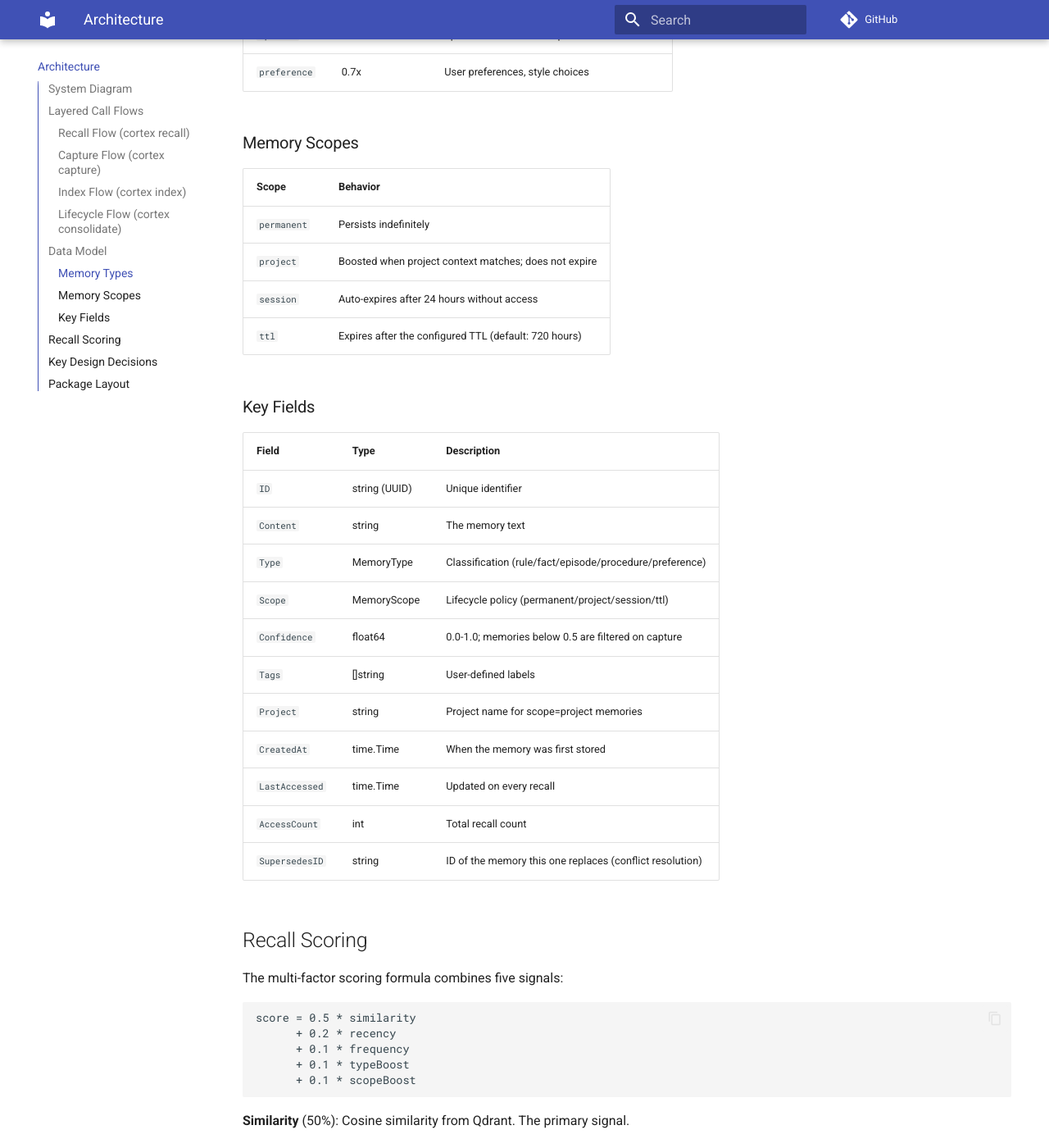
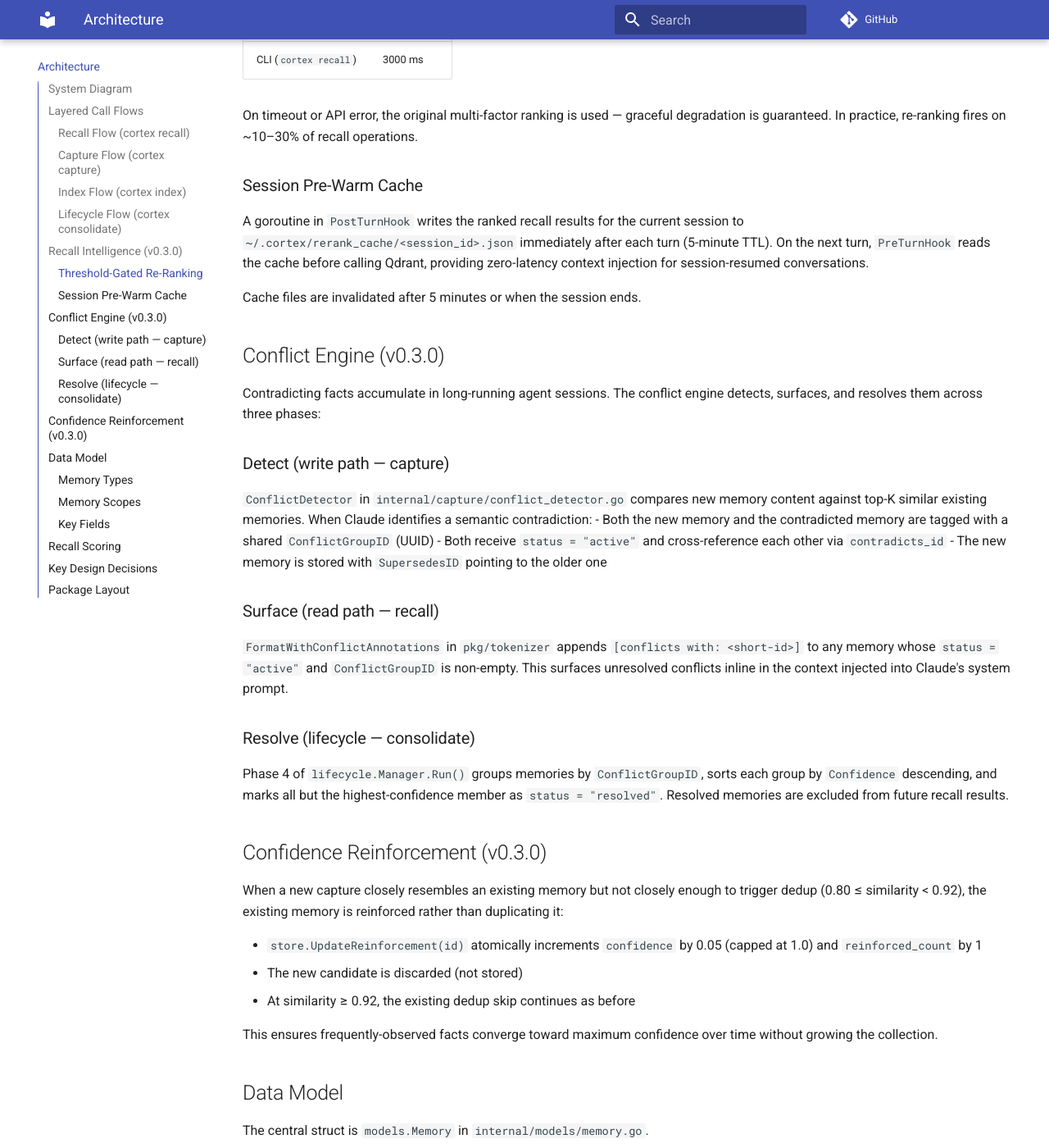
Before and after one commit to ajitpratap0/openclaw-cortex, an MkDocs documentation site: the page built from docs/ARCHITECTURE.md, in a window 1280 px wide and 1400 px high, scrolled down 2759 px. Shown: the whole window at 82% size. Built offline with MkDocs 1.6.1 and Material for MkDocs 9.7.7, drawn with Linux system fonts in a browser that asks for light colours; comment, search, counter and statistics services are not loaded; some of the changed text lies outside the part shown.

Commit message:
docs: add CHANGELOG v0.3.0/v0.2.0, CITATION v0.3.0, ARCHITECTURE v0.3.0 sections, hooks multi-turn, benchmarks re-ranking, SECURITY.md, sitemap 9 URLs, mkdocs nav
Tasks 1-6, 16, 17:
- CHANGELOG.md: v0.3.0 and v0.2.0 entries
- CITATION.cff: bump to v0.3.0, 13 keywords
- docs/ARCHITECTURE.md: recall intelligence, conflict engine, confidence reinforcement sections
- docs/hooks.md: multi-turn context section
- docs/benchmarks.md: LLM re-ranking and pre-warm cache latency rows
- SECURITY.md: vulnerability reporting policy
- docs/sitemap.xml: regenerated with 9 URLs
- mkdocs.yml: add Deployment and FAQ to nav

````diff
--- a/docs/ARCHITECTURE.md
+++ b/docs/ARCHITECTURE.md
@@ -104,7 +104,58 @@ cmd/cmd_lifecycle.go
        -- TTL expiry: delete memories past their time-to-live
        -- session decay: expire session-scoped memories after 24h inactivity
        -- consolidation: merge near-duplicate memories
+       -- conflict resolution: group by ConflictGroupID, keep highest confidence, mark losers resolved
 ```
+
+## Recall Intelligence (v0.3.0)
+
+### Threshold-Gated Re-Ranking
+
+Standard multi-factor scoring is deterministic but cannot reason about semantic nuance. When the top-4 result scores are tightly clustered (spread ≤ 0.15), the ranking is ambiguous and a stronger signal is needed.
+
+`ShouldRerank` in `internal/recall/recall.go` computes `max_score − min_score` over the top-4 candidates. When the spread falls at or below the threshold, it dispatches the candidates to Claude (via `internal/recall/reasoner.go`) with a latency budget enforced by `context.WithTimeout`:
+
+| Context | Budget |
+|---------|--------|
+| Hook (PreTurnHook) | 100 ms |
+| CLI (`cortex recall`) | 3000 ms |
+
+On timeout or API error, the original multi-factor ranking is used — graceful degradation is guaranteed. In practice, re-ranking fires on ~10–30% of recall operations.
+
+### Session Pre-Warm Cache
+
+A goroutine in `PostTurnHook` writes the ranked recall results for the current session to `~/.cortex/rerank_cache/<session_id>.json` immediately after each turn (5-minute TTL). On the next turn, `PreTurnHook` reads the cache before calling Qdrant, providing zero-latency context injection for session-resumed conversations.
+
+Cache files are invalidated after 5 minutes or when the session ends.
+
+## Conflict Engine (v0.3.0)
+
+Contradicting facts accumulate in long-running agent sessions. The conflict engine detects, surfaces, and resolves them across three phases:
+
+### Detect (write path — capture)
+
+`ConflictDetector` in `internal/capture/conflict_detector.go` compares new memory content against top-K similar existing memories. When Claude identifies a semantic contradiction:
+- Both the new memory and the contradicted memory are tagged with a shared `ConflictGroupID` (UUID)
+- Both receive `status = "active"` and cross-reference each other via `contradicts_id`
+- The new memory is stored with `SupersedesID` pointing to the older one
+
+### Surface (read path — recall)
+
+`FormatWithConflictAnnotations` in `pkg/tokenizer` appends `[conflicts with: <short-id>]` to any memory whose `status = "active"` and `ConflictGroupID` is non-empty. This surfaces unresolved conflicts inline in the context injected into Claude's system prompt.
+
+### Resolve (lifecycle — consolidate)
+
+Phase 4 of `lifecycle.Manager.Run()` groups memories by `ConflictGroupID`, sorts each group by `Confidence` descending, and marks all but the highest-confidence member as `status = "resolved"`. Resolved memories are excluded from future recall results.
+
+## Confidence Reinforcement (v0.3.0)
+
+When a new capture closely resembles an existing memory but not closely enough to trigger dedup (0.80 ≤ similarity < 0.92), the existing memory is reinforced rather than duplicating it:
+
+- `store.UpdateReinforcement(id)` atomically increments `confidence` by 0.05 (capped at 1.0) and `reinforced_count` by 1
+- The new candidate is discarded (not stored)
+- At similarity ≥ 0.92, the existing dedup skip continues as before
+
+This ensures frequently-observed facts converge toward maximum confidence over time without growing the collection.
 
 ## Data Model
 
--- a/mkdocs.yml
+++ b/mkdocs.yml
@@ -18,3 +18,5 @@ nav:
     - HTTP API: api.md
     - MCP Server: mcp.md
   - Benchmarks: benchmarks.md
+  - Deployment: DEPLOYMENT.md
+  - FAQ: faq.md
````
Also changed, not shown: CHANGELOG.md (+31 -1 lines), SECURITY.md (added, +47 -0 lines), docs/benchmarks.md (+9 -0 lines), docs/hooks.md (+18 -0 lines), docs/sitemap.xml (+41 -1 lines), 1 other file.
